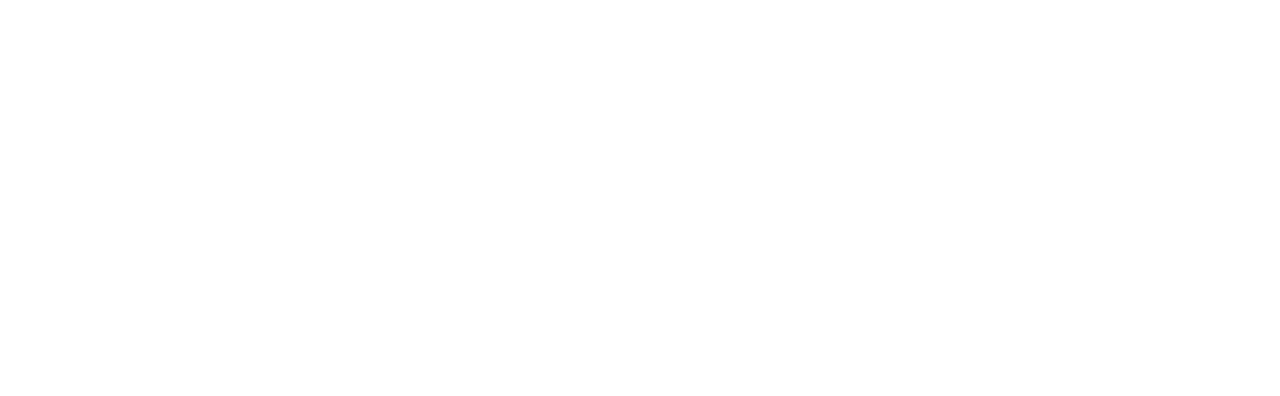
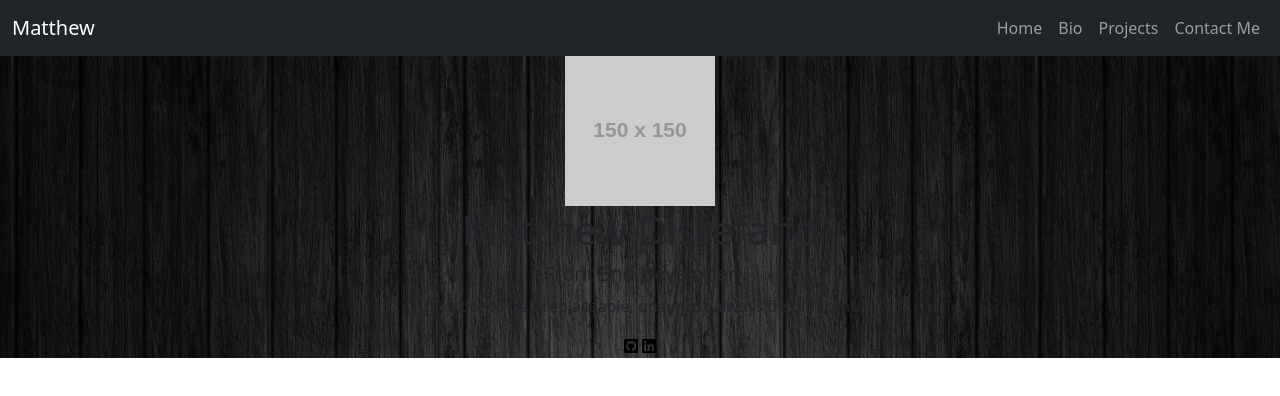
Before and after one commit to distef93/personal-portfolio, a plain HTML site: page index.html in a window 1280 px wide. Drawn offline with nearby package versions, Linux system fonts and the light colour scheme; placeholder pictures from the web are drawn by us.

Commit message:
starting to put the background into the site.

```diff
--- a/index.html
+++ b/index.html
@@ -2,19 +2,54 @@
 <html>
   <head>
     <meta charset="utf-8">
-    <meta name="viewport" content="width=device-width">
-    <title>repl.it</title>
+    <meta name="viewport" content="width=device-width initial-scale=1">
+    <title>Matthew Distefano</title>
     <!-- Bootstrap -->
     <link href="https://cdn.jsdelivr.net/npm/bootstrap@5.1.1/dist/css/bootstrap.min.css" rel="stylesheet" integrity="sha384-F3w7mX95PdgyTmZZMECAngseQB83DfGTowi0iMjiWaeVhAn4FJkqJByhZMI3AhiU" crossorigin="anonymous">
     <link href="style.css" rel="stylesheet" type="text/css" />
+    <link rel="stylesheet" href="https://use.fontawesome.com/releases/v5.15.4/css/all.css" integrity="sha384-DyZ88mC6Up2uqS4h/KRgHuoeGwBcD4Ng9SiP4dIRy0EXTlnuz47vAwmeGwVChigm" crossorigin="anonymous">
   </head>
   <body>
+    <!--Navbar-->
+    <nav class="navbar navbar-nav navbar-expand-md navbar-dark bg-dark">
+      <div class="container-xxl">
+        <span class="navbar-brand" href="#">Matthew</span>
+        <button class="navbar-toggler" toggle="button" data-bs-toggle="collapse" data-bs-target="#navbarNav" aria-controls="navbarNav" aria-expanded="false" aria-label="Toggle navigation">
+          <span class="navbar-toggler-icon"></span>
+        </button>
+        <div class="collapse navbar-collapse" id="navbarNav">
+          <ul class="navbar-nav ms-auto">
+            <li class="nav-item">
+              <a class="nav-link" href="#">Home</a>
+            </li>
+            <li class="nav-item">
+              <a class="nav-link" href="#">Bio</a>
+            </li>
+            <li class="nav-item">
+              <a class="nav-link" href="#">Projects</a>
+            </li>
+            <li class="nav-item">
+              <a class="nav-link" href="#">Contact Me</a>
+            </li>
+          </ul>
+        </div>
+        </div>
+    </nav>
 
-
-
-
-
-    <!-- JavaScript Bundle with Popper -->
-    <script src="https://cdn.jsdelivr.net/npm/bootstrap@5.1.1/dist/js/bootstrap.bundle.min.js" integrity="sha384-/bQdsTh/da6pkI1MST/rWKFNjaCP5gBSY4sEBT38Q/9RBh9AH40zEOg7Hlq2THRZ" crossorigin="anonymous"></script>
-  </body>
-</html>
+    <!--Main Content-->
+    <div class="site-bg">
+    <div class="container-xxl">
+      <div class="row text-center">
+        <div class="col-12">
+          <img src="https://via.placeholder.com/150">
+          <h1>Matthew Distefano</h1>
+          <h5>Front End Developer</h5>
+          <p>In order to be irreplaceable, one must always be different</p>
+          </div>
+        <div class="col-12 social-links">
+          <a href="https://github.com"><i class="fab fa-github-square"></i></a>
+          <a href="https://linkedin.com"><i class="fab fa-linkedin"></i></a>
+        </div>
+      </div>
+    </div>
+  </div>
--- a/style.css
+++ b/style.css
@@ -0,0 +1,8 @@
+.social-links a{
+  color:black;
+}
+.site-bg{
+  background-image: url(./images/wood-g6c78627e7_1920.jpg);
+  background-repeat: no-repeat;
+  background-size: cover;
+}
```
Also changed, not shown: images/wood-g6c78627e7_1920.jpg (added).
